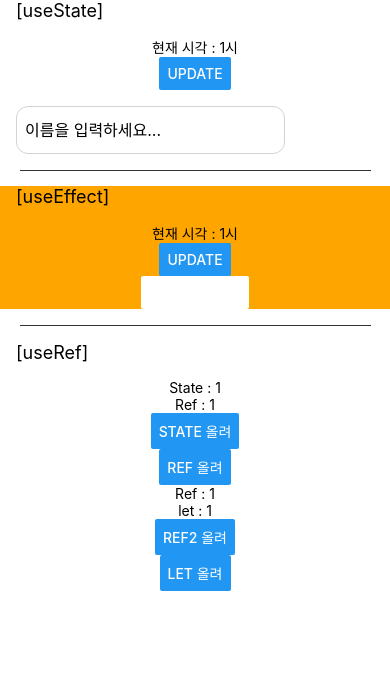
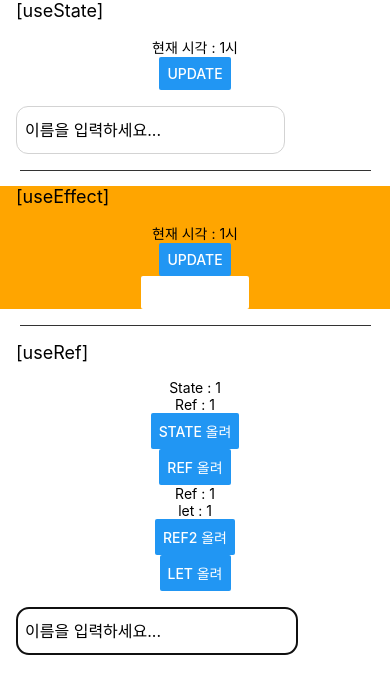
Before and after one commit to prettyturtle/Use-Practice, a React Native app: screen / in a window 390 px wide. Shown: the top 694 px of the page. Built offline with nearby package versions, Linux system fonts and the light colour scheme.

Commit message:
useRef ref

```diff
--- a/UseRef.js
+++ b/UseRef.js
@@ -1,8 +1,7 @@
-import { useRef, useState } from "react"
+import { useEffect, useRef, useState } from "react"
 import { StyleSheet, View, Text, Button, TextInput } from "react-native"
 
 export default () => {
-
   // ============== (1) ==============
   const [count, setCount] = useState(1)
   const countRef = useRef(1)
@@ -28,6 +27,17 @@ export default () => {
   const didTapCountLetUpButton = () => {
     countLet += 1
     console.log(countLet)
+  }
+
+  // ============== (3) ==============
+  const inputRef = useRef()
+
+  useEffect(() => {
+    inputRef.current.focus()
+  }, [])
+
+  const didTapAlertButton = () => {
+    inputRef.current.clear()
   }
 
   return (
@@ -56,6 +66,24 @@ export default () => {
         title="let 올려"
         onPress={didTapCountLetUpButton}
       />
+
+      {/* ============== (3) ============== */}
+      <View style={styles.textInputContainer}>
+        <TextInput
+          ref={inputRef}
+          placeholder="이름을 입력하세요..."
+          // value={inputText}
+          // onChangeText={didChangeInputText}
+          style={styles.textInput}
+        />
+        <View style={styles.uploadButtonContainer}>
+          <Button
+            title="Alert"
+            onPress={didTapAlertButton}
+            color="white"
+          />
+        </View>
+      </View>
     </View>
   )
 }
@@ -63,12 +91,34 @@ export default () => {
 const styles = StyleSheet.create({
   container: {
     width: "100%",
-    alignItems: "center"
+    alignItems: "center",
   },
   titleLabel: {
     alignSelf: "baseline",
     marginLeft: 16,
     marginBottom: 16,
-    fontSize: 18
-  }
+    fontSize: 18,
+  },
+  textInputContainer: {
+    marginTop: 16,
+    width: "100%",
+    height: 48,
+    flexDirection: "row",
+    alignItems: "center",
+  },
+  textInput: {
+    borderRadius: 12,
+    height: "100%",
+    marginHorizontal: 16,
+    flex: 1,
+    borderColor: "lightgrey",
+    borderWidth: 0.4,
+    fontSize: 16,
+    paddingHorizontal: 8,
+  },
+  uploadButtonContainer: {
+    backgroundColor: "pink",
+    marginRight: 16,
+    borderRadius: 12.0,
+  },
 })
```
Also changed, not shown: 1 other file (tests, documents, lock files or other folders).
